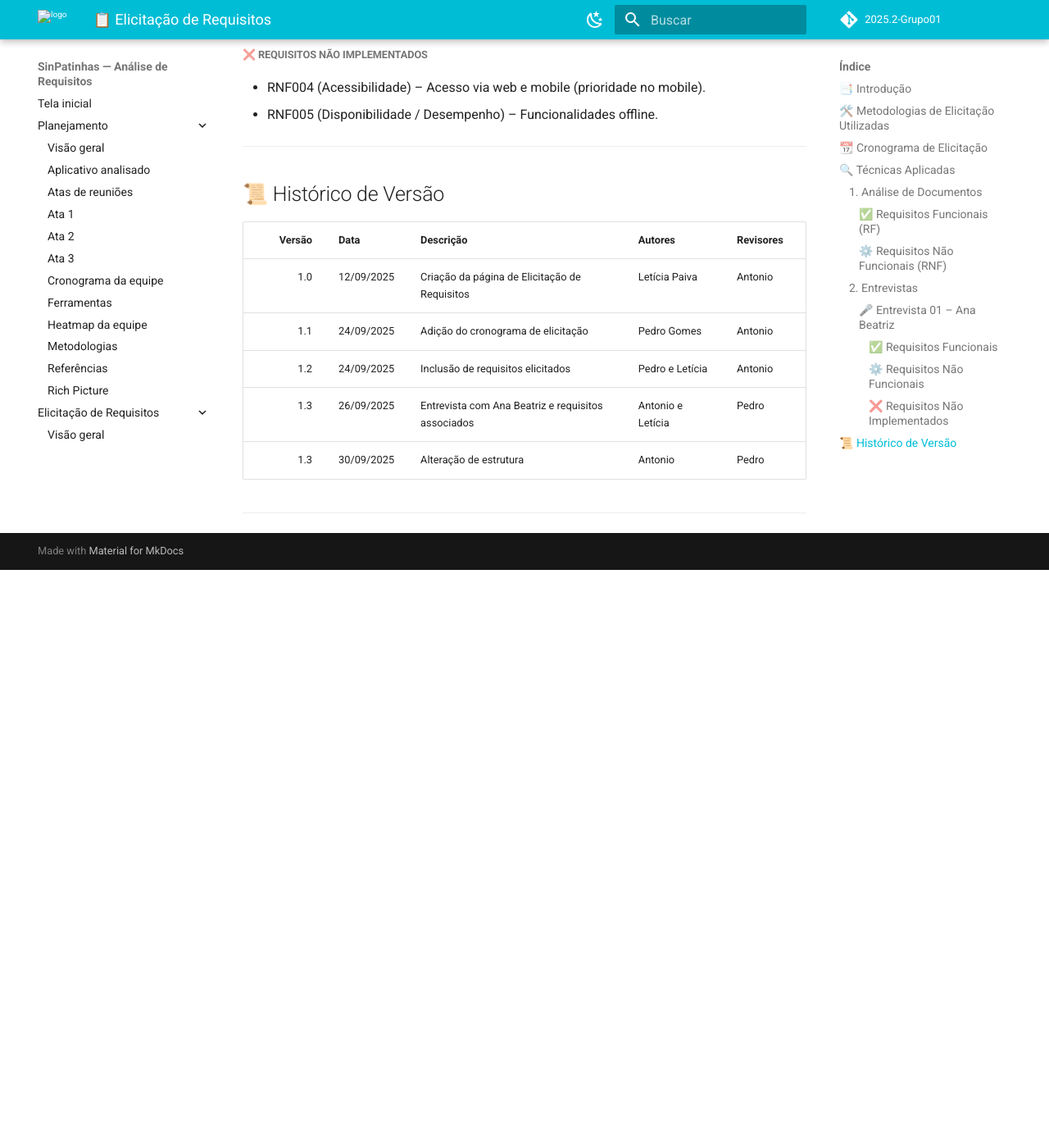
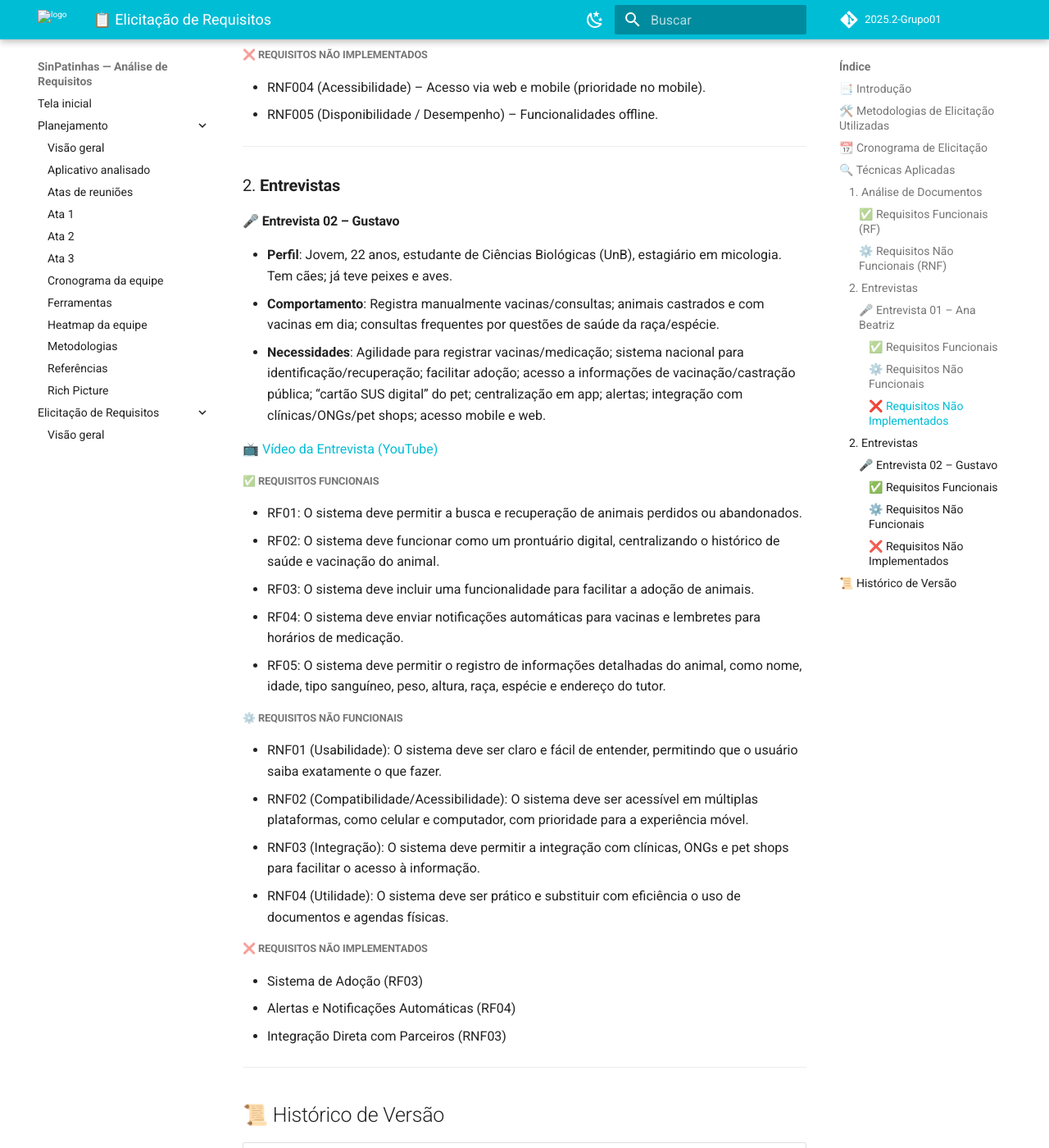
Before and after one commit to Requisitos-de-Software/2025.2-SinPatinhas, an MkDocs documentation site: the page built from docs/elicitacao/tecnicas_elicitacao/tec_elicitacao.md, in a window 1280 px wide and 1400 px high, scrolled down 2861 px. Shown: the whole window at 82% size. Built offline with MkDocs 1.6.1 and Material for MkDocs 9.7.7, drawn with Linux system fonts in a browser that asks for light colours; comment, search, counter and statistics services are not loaded; before the commit the page ends 3556 px from its top, so only the background shows below that; some of the changed text lies outside the part shown.

Commit message:
adiciona entrevista

```diff
--- a/docs/elicitacao/tecnicas_elicitacao/tec_elicitacao.md
+++ b/docs/elicitacao/tecnicas_elicitacao/tec_elicitacao.md
@@ -97,6 +97,36 @@ As próximas seções apresentam detalhadamente: metodologias aplicadas, cronogr
 
 ---
 
+### 2. **Entrevistas**
+
+#### 🎤 Entrevista 02 – Gustavo
+- **Perfil**: Jovem, 22 anos, estudante de Ciências Biológicas (UnB), estagiário em micologia. Tem cães; já teve peixes e aves.
+- **Comportamento**: Registra manualmente vacinas/consultas; animais castrados e com vacinas em dia; consultas frequentes por questões de saúde da raça/espécie.
+- **Necessidades**: Agilidade para registrar vacinas/medicação; sistema nacional para identificação/recuperação; facilitar adoção; acesso a informações de vacinação/castração pública; “cartão SUS digital” do pet; centralização em app; alertas; integração com clínicas/ONGs/pet shops; acesso mobile e web.
+
+📺 [Vídeo da Entrevista (YouTube)](https://www.youtube.com/watch?v=78vAABLNU_4)
+
+##### ✅ Requisitos Funcionais
+- RF01: O sistema deve permitir a busca e recuperação de animais perdidos ou abandonados.
+- RF02: O sistema deve funcionar como um prontuário digital, centralizando o histórico de saúde e vacinação do animal.
+- RF03: O sistema deve incluir uma funcionalidade para facilitar a adoção de animais.
+- RF04: O sistema deve enviar notificações automáticas para vacinas e lembretes para horários de medicação.
+- RF05: O sistema deve permitir o registro de informações detalhadas do animal, como nome, idade, tipo sanguíneo, peso, altura, raça, espécie e endereço do tutor.
+
+##### ⚙️ Requisitos Não Funcionais
+- RNF01 (Usabilidade): O sistema deve ser claro e fácil de entender, permitindo que o usuário saiba exatamente o que fazer.
+- RNF02 (Compatibilidade/Acessibilidade): O sistema deve ser acessível em múltiplas plataformas, como celular e computador, com prioridade para a experiência móvel.
+- RNF03 (Integração): O sistema deve permitir a integração com clínicas, ONGs e pet shops para facilitar o acesso à informação.
+- RNF04 (Utilidade): O sistema deve ser prático e substituir com eficiência o uso de documentos e agendas físicas.
+
+##### ❌ Requisitos Não Implementados
+
+- Sistema de Adoção (RF03)
+- Alertas e Notificações Automáticas (RF04)
+- Integração Direta com Parceiros (RNF03)
+
+---
+
 ## 📜 Histórico de Versão
 
 | Versão | Data       | Descrição                                         | Autores           | Revisores |
@@ -106,6 +136,7 @@ As próximas seções apresentam detalhadamente: metodologias aplicadas, cronogr
 | 1.2    | 24/09/2025 | Inclusão de requisitos elicitados                 | Pedro e Letícia   | Antonio   |
 | 1.3    | 26/09/2025 | Entrevista com Ana Beatriz e requisitos associados | Antonio e Letícia | Pedro     |
 | 1.3    | 30/09/2025 | Alteração de estrutura | Antonio | Pedro     |
+| 1.4    | 01/10/2025 |  Entrevista com Gustavo e requisitos associados | Leticia | Pedro     |
 
 ---
 
```
